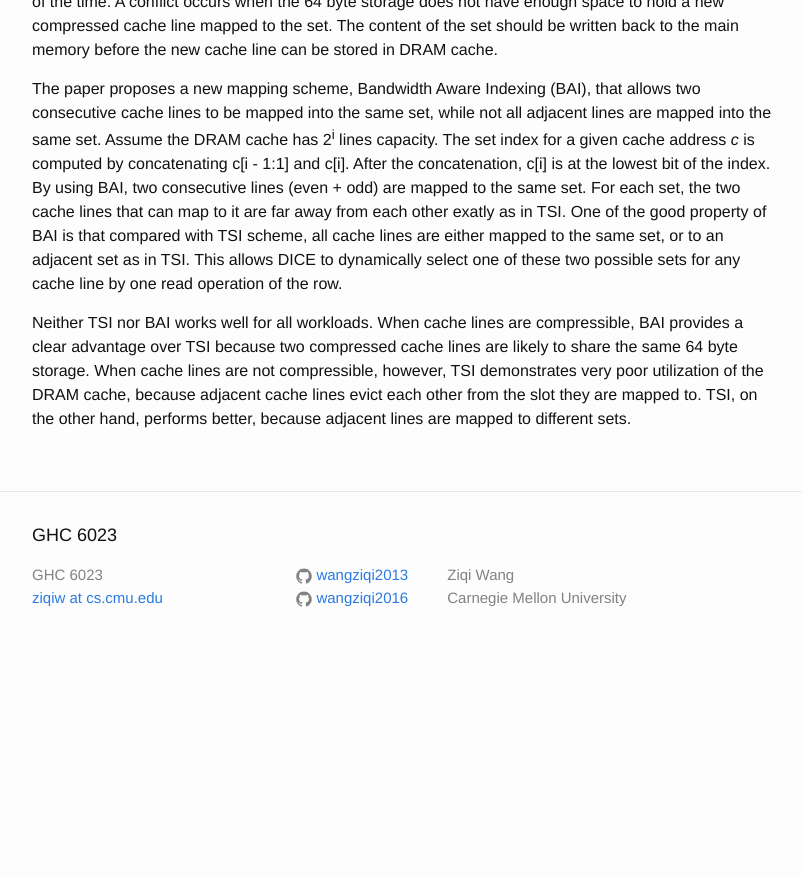
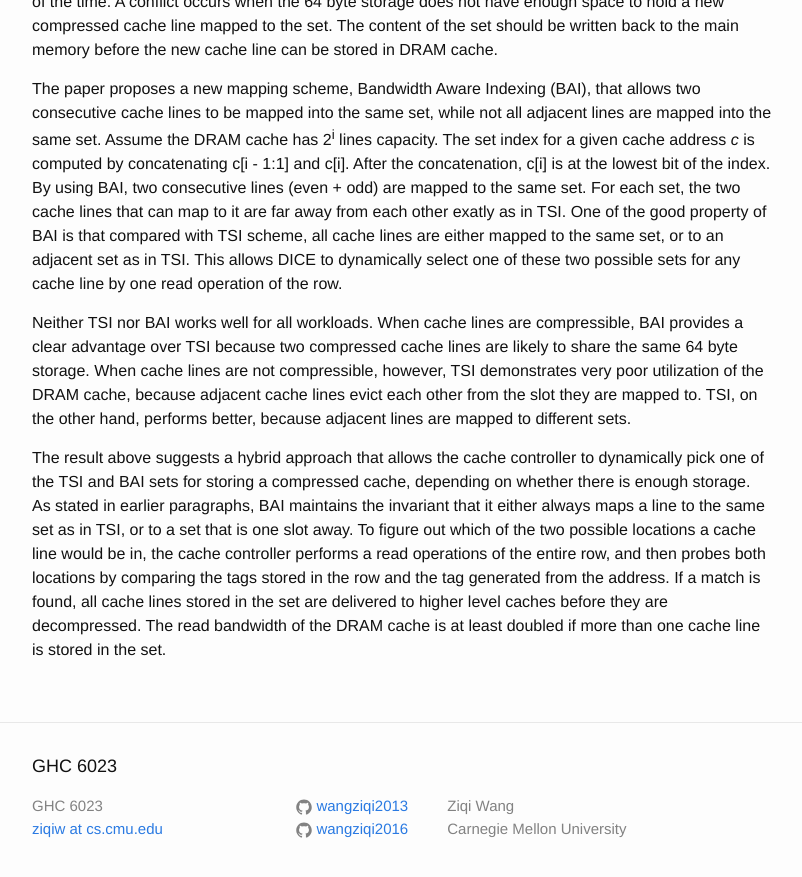
Before and after one commit to wangziqi2013/wangziqi2013.github.io, a Jekyll site: the page built from _posts/2018-05-20-dice.markdown, in a window 1280 px wide and 900 px high, scrolled down 1054 px. Shown: the top 877 px of the window, without its empty margins (238-1040 px from the left). Built offline with Jekyll 4.4.1, drawn with Linux system fonts in a browser that asks for light colours; before the commit the page ends 1723 px from its top, so only the background shows below that.

Commit message:
Finish read process

```diff
--- a/_posts/2018-05-20-dice.markdown
+++ b/_posts/2018-05-20-dice.markdown
@@ -51,3 +51,11 @@ Neither TSI nor BAI works well for all workloads. When cache lines are compressi
 because two compressed cache lines are likely to share the same 64 byte storage. When cache lines are not compressible, however,
 TSI demonstrates very poor utilization of the DRAM cache, because adjacent cache lines evict each other from the slot they are
 mapped to. TSI, on the other hand, performs better, because adjacent lines are mapped to different sets.
+
+The result above suggests a hybrid approach that allows the cache controller to dynamically pick one of the TSI and BAI sets
+for storing a compressed cache, depending on whether there is enough storage. As stated in earlier paragraphs, BAI maintains the
+invariant that it either always maps a line to the same set as in TSI, or to a set that is one slot away. To figure out which
+of the two possible locations a cache line would be in, the cache controller performs a read operations of the entire row, and then
+probes both locations by comparing the tags stored in the row and the tag generated from the address. If a match is found, all cache
+lines stored in the set are delivered to higher level caches before they are decompressed. The read bandwidth of the DRAM cache is
+at least doubled if more than one cache line is stored in the set.
```
